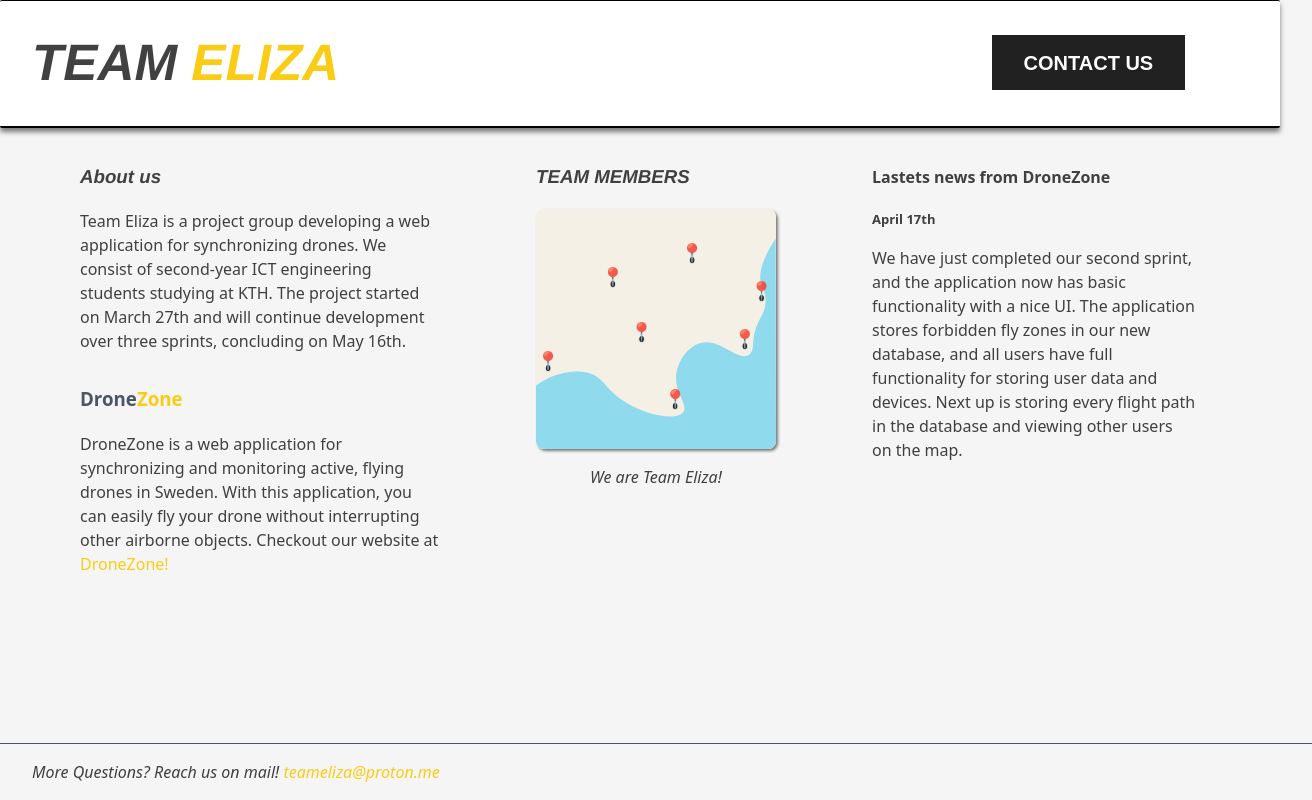
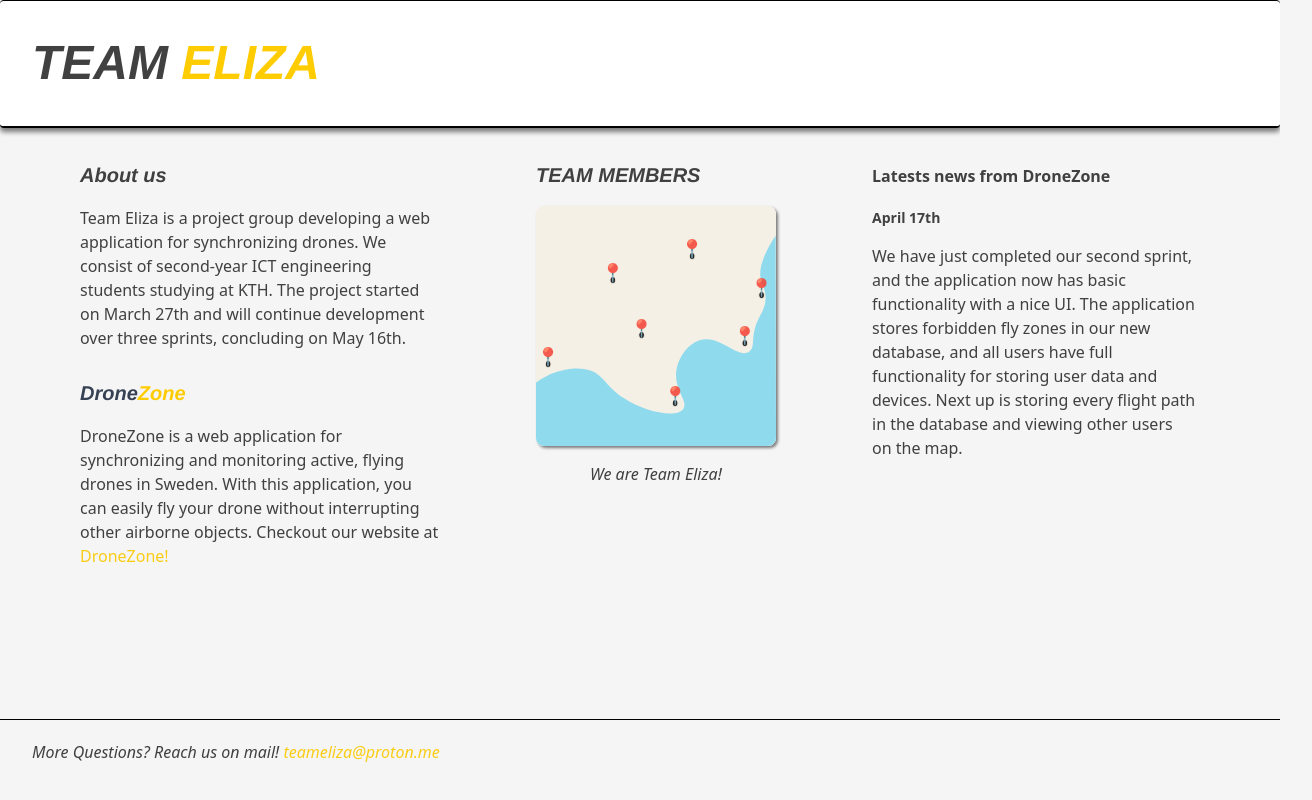
Before and after one commit to surbyxan/TEAM-ELIZA-webpage, a React (Vite) app in the folder elizawebsite/: page / in a window 1280 px wide. Shown: the whole page, 1312 px wide, since content can reach past the window. Built offline with nearby package versions, Linux system fonts and the light colour scheme.

Commit message:
migrating css to tailwind

```diff
--- a/elizawebsite/package.json
+++ b/elizawebsite/package.json
@@ -10,9 +10,11 @@
     "preview": "vite preview"
   },
   "dependencies": {
+    "@tailwindcss/vite": "^4.1.4",
     "react": "^19.0.0",
     "react-dom": "^19.0.0",
-    "react-router": "^7.5.2"
+    "react-router": "^7.5.2",
+    "tailwindcss": "^4.1.4"
   },
   "devDependencies": {
     "@eslint/js": "^9.21.0",
--- a/elizawebsite/src/App.css
+++ b/elizawebsite/src/App.css
@@ -1,3 +1,4 @@
+@import "tailwindcss";
 
 .headers{
   font-family: 'Helvetica';
--- a/elizawebsite/src/components/component.css
+++ b/elizawebsite/src/components/component.css
@@ -205,66 +205,3 @@
 	  transform: translateX(0);
 	}
   }
-
-  /* From Uiverse.io by Sandra06ram */
-.btn2 {
-	position: relative;
-	display: inline-block;
-	padding: 15px 30px;
-	border: 2px solid #fefefe;
-	text-transform: uppercase;
-	color: #fefefe;
-	text-decoration: none;
-	font-weight: 600;
-	font-size: 20px;
-	transition: 0.3s;
-  }
-
-  .btn2::before {
-	content: "";
-	position: absolute;
-	top: -2px;
-	left: -2px;
-	width: calc(100% + 4px);
-	height: calc(100% - -2px);
-	background-color: #212121;
-	transition: 0.3s ease-out;
-	transform: scaleY(1);
-  }
-
-  .btn2::after {
-	content: "";
-	position: absolute;
-	top: -2px;
-	left: -2px;
-	width: calc(100% + 4px);
-	height: calc(100% - 50px);
-	background-color: #212121;
-	transition: 0.3s ease-out;
-	transform: scaleY(1);
-  }
-
-  .btn2:hover::before {
-	transform: translateY(-25px);
-	height: 0;
-  }
-
-  .btn2:hover::after {
-	transform: scaleX(0);
-	transition-delay: 0.15s;
-  }
-
-  .btn2:hover {
-	border: 2px solid #fefefe;
-  }
-
-  .btn2 span {
-	position: relative;
-	z-index: 3;
-  }
-
-  button {
-	text-decoration: none;
-	border: none;
-	background-color: transparent;
-  }
--- a/elizawebsite/src/components/footer.jsx
+++ b/elizawebsite/src/components/footer.jsx
@@ -2,11 +2,14 @@ import { Logo } from "./logo";
 
 export function Footer() {
 	return (
-		<div className='contactinfo'>
-			<span className="mailtext">
+		<div className='flex border-t-[1.5px] border-t-black pt-5 pb-5 pl-8 mt-7 bottom-0 absolute w-full items-center'>
+			<div className="italic text-center h-10 gap-50">
 		  		More Questions? Reach us on mail!
 				<a href="mailto:teameliza@proton.me"> teameliza@proton.me </a>
-			</span>
+			</div>
+			{/* <div className="absolute right-0 justify-end">
+				<Logo />
+			</div> */}
 		</div>
 	)
 }
--- a/elizawebsite/src/components/header.jsx
+++ b/elizawebsite/src/components/header.jsx
@@ -1,14 +1,11 @@
 import '@/App.css'
+import './component.css'
 
 export function Header() {
 	return(
-		<div className="topbar">
-        	<h1 className="headers">TEAM <span className="highlight">ELIZA</span></h1>
-        		<span className='contactbox'>
-          			<button>
-           	 			<a href="mailto:teameliza@patron.me" className="btn2"><span className="spn2">Contact Us</span></a>
-         			 </button>
-         		</span>
+		<div className="rounded-sm border-b-2 border-b-black border-t border-t-black shadow-[0_4px_5px_rgba(0,0,0,0.5)] pl-8 bg-white flex flex-row">
+        	<h1 className="text-5xl mt-9 mb-9">TEAM <span className="text-primary-yellow">ELIZA</span></h1>
+
       	</div>
 	)
 }
--- a/elizawebsite/src/components/mainpage.jsx
+++ b/elizawebsite/src/components/mainpage.jsx
@@ -7,16 +7,16 @@ export function Mainpage() {
 		<div className='mainbody'>
 			<div className='infobox'>
 				<div >
-					<h3 className="headers">About us</h3>
-					<p>Team Eliza is a project group developing a web application for synchronizing drones.
+					<h3 className="text-xl mt-5 mb-5">About us</h3>
+					<p className='mt-4 mb-4'>Team Eliza is a project group developing a web application for synchronizing drones.
 					We consist of second-year ICT engineering students studying at KTH.
 					The project started on March 27th and will continue development over three sprints,
 					concluding on May 16th.
 					</p>
 				</div>
 					<div className='appbox'>
-						<h3 className="title">Drone<span className="highlight">Zone</span></h3>
-						<p>
+						<h3 className="text-gray-700 font-bold text-xl mt-5 mb-5">Drone<span className="text-primary-yellow">Zone</span></h3>
+						<p className='mt-4 mb-4'>
 						DroneZone is a web application for synchronizing and monitoring active,
 						flying drones in Sweden. With this application, you can easily fly your drone
 						without interrupting other airborne objects.
@@ -26,16 +26,16 @@ export function Mainpage() {
 				</div>
         	<div className='visualbox'>
 				<div className='teambox'>
-					<h3 className="headers">TEAM MEMBERS</h3>
+					<h3 className="text-xl mt-5 mb-5">TEAM MEMBERS</h3>
 					<span>
 						<Teammember></Teammember>
-						<p className="teamelizatext">We are Team Eliza!</p>
+						<p className="mt-4 mb-4 italic text-center">We are Team Eliza!</p>
 					</span>
 				</div>
 				<div className='newsbox'>
-					<h4>Lastets news from DroneZone</h4>
-					<p className="date" >April 17th</p>
-					<p>
+					<h4 className='font-bold text-lj mt-5 mb-5' >Latests news from DroneZone</h4>
+					<p className="font-bold text-sm mt-4 mb-4" >April 17th</p>
+					<p className='mt-4 mb-4'>
 					We have just completed our second sprint, and the application now has
 					basic functionality with a nice UI. The application stores forbidden fly
 					zones in our new database, and all users have full functionality for storing
--- a/elizawebsite/src/index.css
+++ b/elizawebsite/src/index.css
@@ -1,3 +1,6 @@
+@import "tailwindcss";
+
+
 :root {
   font-family: system-ui, Avenir, Helvetica, Arial, sans-serif;
   line-height: 1.5;
@@ -34,7 +37,15 @@ body {
 
 
 
-h1 {
-  font-size: 3.2em;
+h1,h3 {
+
   line-height: 1.1;
+  font-family: 'Helvetica';
+  font-style: italic;
+  font-weight: bolder;
+  width: 70%;
 }
+
+@theme {
+  --color-primary-yellow: #FFCC00;
+}
--- a/elizawebsite/vite.config.js
+++ b/elizawebsite/vite.config.js
@@ -1,10 +1,11 @@
 import { defineConfig } from 'vite'
 import react from '@vitejs/plugin-react'
 import path from 'path'
+import tailwindcss from '@tailwindcss/vite'
 
 // https://vite.dev/config/
 export default defineConfig({
-  plugins: [react()],
+  plugins: [react(),tailwindcss()],
   resolve: {
     alias: {
       '@': path.resolve(__dirname, './src'),
```
Also changed, not shown: 1 other file (tests, documents, lock files or other folders).
